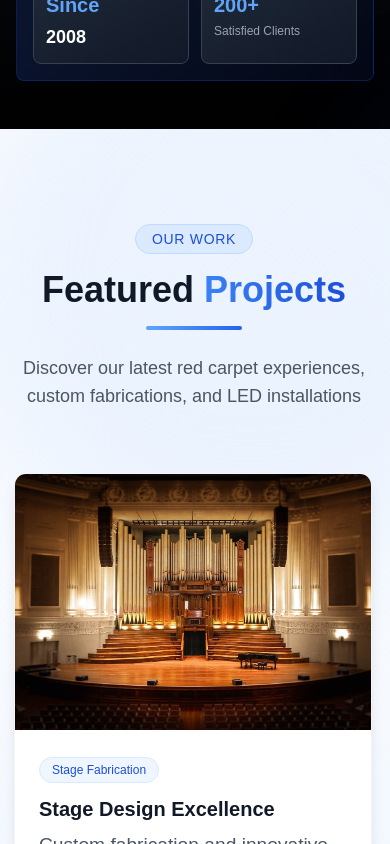
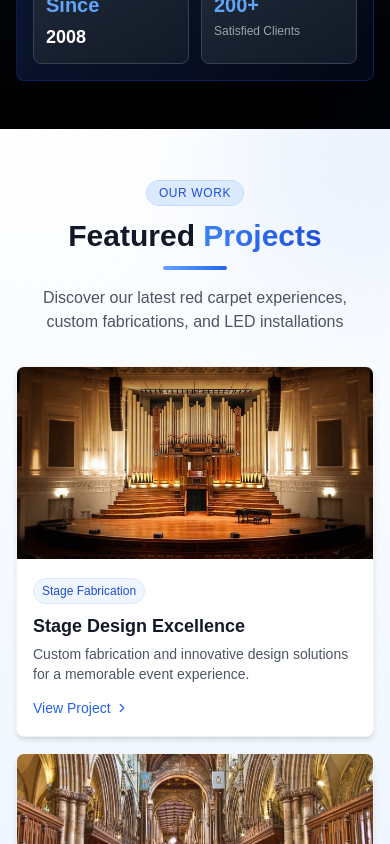
Before and after one commit to DebrainStark/ACE-Concept, a React (Vite) app: page / in a window 390 px wide. Shown: the part 3880-4724 px from the top of the page. Built offline with nearby package versions, Linux system fonts and the light colour scheme; a web font is replaced by a local one.

Commit message:
Change the font

```diff
--- a/src/components/projects.jsx
+++ b/src/components/projects.jsx
@@ -1,13 +1,37 @@
-import React, { useState, useRef } from "react";
+import React, { useState, useRef, useEffect } from "react";
 import { ChevronRight, ArrowRight } from "react-feather";
 import projectsData from "../data/projectData"; // Make sure this import is correct
 
 const Projects = ({ projects = projectsData }) => {
   const [mousePosition, setMousePosition] = useState({ x: 0, y: 0 });
+  const [windowWidth, setWindowWidth] = useState(typeof window !== 'undefined' ? window.innerWidth : 0);
   const containerRef = useRef(null);
 
-  // Handle mouse move for subtle parallax effect
+  // Window resize handler
+  useEffect(() => {
+    const handleResize = () => {
+      setWindowWidth(window.innerWidth);
+    };
+
+    handleResize(); // Set initial width
+
+    let timeoutId = null;
+    const debouncedResize = () => {
+      if (timeoutId) clearTimeout(timeoutId);
+      timeoutId = setTimeout(handleResize, 100);
+    };
+
+    window.addEventListener('resize', debouncedResize);
+    return () => {
+      window.removeEventListener('resize', debouncedResize);
+      if (timeoutId) clearTimeout(timeoutId);
+    };
+  }, []);
+
+  // Handle mouse move for subtle parallax effect - only on desktop
   const handleMouseMove = (e) => {
+    if (windowWidth < 1024) return; // Skip on mobile/tablet
+
     if (containerRef.current) {
       const { left, top, width, height } = containerRef.current.getBoundingClientRect();
       const x = (e.clientX - left) / width;
@@ -18,6 +42,8 @@ const Projects = ({ projects = projectsData }) => {
 
   // Calculate parallax movement
   const getParallaxStyle = (depth = 1) => {
+    if (windowWidth < 1024) return {}; // Disable parallax on mobile/tablet
+
     const xMovement = (mousePosition.x - 0.5) * depth * 20;
     const yMovement = (mousePosition.y - 0.5) * depth * 20;
     return {
@@ -29,7 +55,7 @@ const Projects = ({ projects = projectsData }) => {
     <section
       ref={containerRef}
       onMouseMove={handleMouseMove}
-      className="py-24 relative bg-gradient-to-b from-white via-blue-50 to-white overflow-hidden"
+      className="py-12 sm:py-16 md:py-20 lg:py-24 relative bg-gradient-to-b from-white via-blue-50 to-white overflow-hidden"
     >
       {/* Subtle background pattern - laser-cut inspired */}
       <div className="absolute inset-0 opacity-5">
@@ -40,36 +66,36 @@ const Projects = ({ projects = projectsData }) => {
       </div>
 
       {/* Decorative elements */}
-      <div className="absolute -top-40 -right-40 w-[600px] h-[600px] rounded-full bg-blue-100/50 blur-3xl"></div>
-      <div className="absolute -bottom-40 -left-40 w-[600px] h-[600px] rounded-full bg-blue-200/50 blur-3xl"></div>
+      <div className="absolute -top-32 -right-32 sm:-top-40 sm:-right-40 w-[300px] h-[300px] sm:w-[400px] sm:h-[400px] md:w-[500px] md:h-[500px] lg:w-[600px] lg:h-[600px] rounded-full bg-blue-100/50 blur-3xl"></div>
+      <div className="absolute -bottom-32 -left-32 sm:-bottom-40 sm:-left-40 w-[300px] h-[300px] sm:w-[400px] sm:h-[400px] md:w-[500px] md:h-[500px] lg:w-[600px] lg:h-[600px] rounded-full bg-blue-200/50 blur-3xl"></div>
 
       <div className="max-w-7xl mx-auto px-4 sm:px-6 lg:px-8 relative z-10">
         {/* Section header */}
-        <div className="text-center mb-16" style={getParallaxStyle(0.1)}>
-          <span className="inline-block px-4 py-1 rounded-full bg-blue-100 text-blue-700 text-sm font-medium tracking-wider uppercase mb-4 border border-blue-200">
+        <div className="text-center mb-8 sm:mb-12 lg:mb-16" style={getParallaxStyle(0.1)}>
+          <span className="inline-block px-3 py-1 sm:px-4 sm:py-1 rounded-full bg-blue-100 text-blue-700 text-xs sm:text-sm font-medium tracking-wider uppercase mb-3 sm:mb-4 border border-blue-200">
             OUR WORK
           </span>
-          <h2 className="text-4xl sm:text-5xl font-bold text-gray-900">
+          <h2 className="text-3xl sm:text-4xl md:text-5xl font-bold text-gray-900">
             Featured <span className="bg-gradient-to-r from-blue-500 to-blue-700 bg-clip-text text-transparent">Projects</span>
           </h2>
-          <div className="mt-4 w-24 h-1 bg-gradient-to-r from-blue-400 to-blue-600 mx-auto rounded-full"></div>
-          <p className="mt-6 text-lg text-gray-600 max-w-2xl mx-auto">
+          <div className="mt-3 sm:mt-4 w-16 sm:w-24 h-1 bg-gradient-to-r from-blue-400 to-blue-600 mx-auto rounded-full"></div>
+          <p className="mt-4 sm:mt-6 text-base sm:text-lg text-gray-600 max-w-2xl mx-auto">
             Discover our latest red carpet experiences, custom fabrications, and LED installations
           </p>
         </div>
 
-        {/* Projects grid */}
-        <div className="mt-12 grid gap-8 grid-cols-1 sm:grid-cols-2 lg:grid-cols-3">
+        {/* Projects grid - responsive with fewer columns on mobile */}
+        <div className="mt-8 sm:mt-12 grid gap-4 sm:gap-6 lg:gap-8 grid-cols-1 sm:grid-cols-2 lg:grid-cols-3">
           {projects.map((project, index) => (
             <div
               key={project.id}
               style={getParallaxStyle(0.2 + index * 0.05)}
-              className="group relative overflow-hidden rounded-xl shadow-lg bg-white transform hover:scale-102 transition-all duration-300 border border-gray-100 hover:border-blue-200 hover:shadow-xl"
+              className="group relative overflow-hidden rounded-lg sm:rounded-xl shadow-md hover:shadow-lg bg-white transform hover:scale-[1.02] transition-all duration-300 border border-gray-100 hover:border-blue-200"
             >
-              {/* Project image */}
-              <div className="aspect-w-16 aspect-h-9">
+              {/* Project image - responsive height */}
+              <div className="aspect-w-16 aspect-h-9 overflow-hidden">
                 <div
-                  className="w-full h-64 bg-cover bg-center transform group-hover:scale-105 transition-all duration-700"
+                  className="w-full h-48 sm:h-56 md:h-64 bg-cover bg-center transform group-hover:scale-105 transition-all duration-700"
                   style={{ backgroundImage: `url(${project.image})` }}
                 ></div>
 
@@ -78,29 +104,29 @@ const Projects = ({ projects = projectsData }) => {
               </div>
 
               {/* Content - light theme version */}
-              <div className="p-6 relative">
+              <div className="p-4 sm:p-6 relative">
                 {/* Category badge */}
-                <div className="inline-flex px-3 py-1 rounded-full bg-blue-50 text-blue-700 text-xs font-medium mb-3 border border-blue-100">
+                <div className="inline-flex px-2 py-1 sm:px-3 rounded-full bg-blue-50 text-blue-700 text-xs font-medium mb-2 sm:mb-3 border border-blue-100">
                   {project.category}
                 </div>
 
-                <h3 className="text-xl font-bold text-gray-900 group-hover:text-blue-600 transition-colors">
+                <h3 className="text-lg sm:text-xl font-bold text-gray-900 group-hover:text-blue-600 transition-colors">
                   {project.title}
                 </h3>
 
-                <p className="mt-2 text-gray-600 line-clamp-2">
+                <p className="mt-1 sm:mt-2 text-sm sm:text-base text-gray-600 line-clamp-2">
                   {project.description || "Custom fabrication and innovative design solutions for a memorable event experience."}
                 </p>
 
-                <div className="mt-4 flex justify-between items-center">
-                  <button className="flex items-center text-blue-600 hover:text-blue-800 transition-colors group-hover:font-medium">
+                <div className="mt-3 sm:mt-4 flex justify-between items-center">
+                  <button className="flex items-center text-sm sm:text-base text-blue-600 hover:text-blue-800 transition-colors group-hover:font-medium">
                     View Project
-                    <ChevronRight className="ml-1 group-hover:ml-2 transition-all" size={16} />
+                    <ChevronRight className="ml-1 group-hover:ml-2 transition-all" size={windowWidth < 640 ? 14 : 16} />
                   </button>
 
                   {/* Arrow icon that appears on hover */}
-                  <div className="w-8 h-8 rounded-full bg-blue-500 text-white flex items-center justify-center opacity-0 group-hover:opacity-100 transition-opacity transform translate-x-4 group-hover:translate-x-0">
-                    <ArrowRight size={16} />
+                  <div className="w-6 h-6 sm:w-8 sm:h-8 rounded-full bg-blue-500 text-white flex items-center justify-center opacity-0 group-hover:opacity-100 transition-opacity transform translate-x-4 group-hover:translate-x-0">
+                    <ArrowRight size={windowWidth < 640 ? 14 : 16} />
                   </div>
                 </div>
               </div>
@@ -109,10 +135,10 @@ const Projects = ({ projects = projectsData }) => {
         </div>
 
         {/* View all projects button */}
-        <div className="mt-16 text-center">
-          <button className="inline-flex items-center gap-2 px-6 py-3 bg-blue-600 text-white rounded-full text-sm font-medium transform hover:scale-105 transition-all duration-300 hover:shadow-lg hover:shadow-blue-500/25">
+        <div className="mt-10 sm:mt-12 lg:mt-16 text-center">
+          <button className="inline-flex items-center gap-2 px-5 py-2.5 sm:px-6 sm:py-3 bg-blue-600 text-white rounded-full text-xs sm:text-sm font-medium transform hover:scale-105 transition-all duration-300 hover:shadow-lg hover:shadow-blue-500/25">
             Explore All Projects
-            <ChevronRight size={16} />
+            <ChevronRight size={windowWidth < 640 ? 14 : 16} />
           </button>
         </div>
       </div>
```
